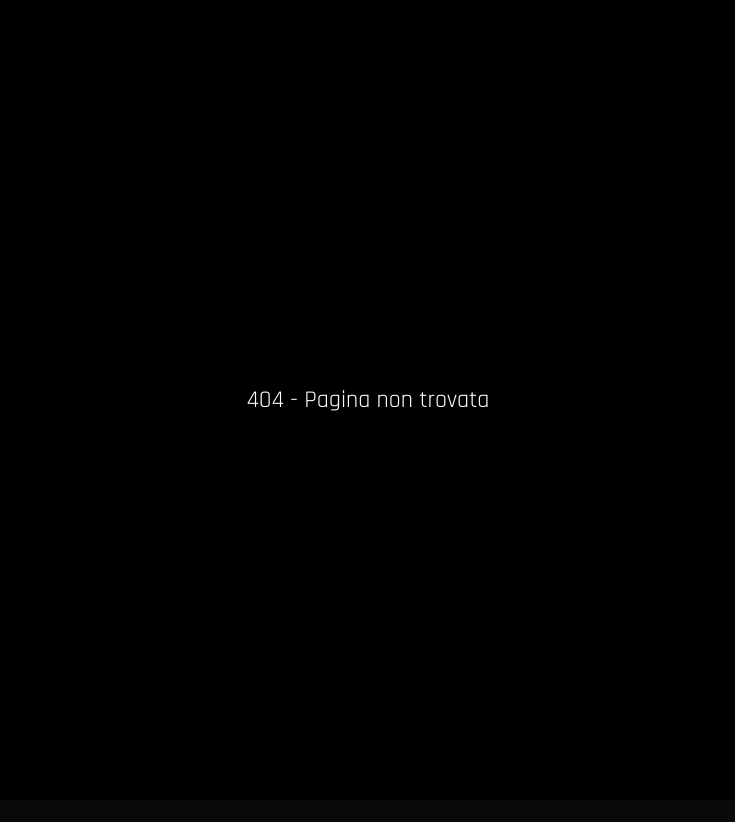
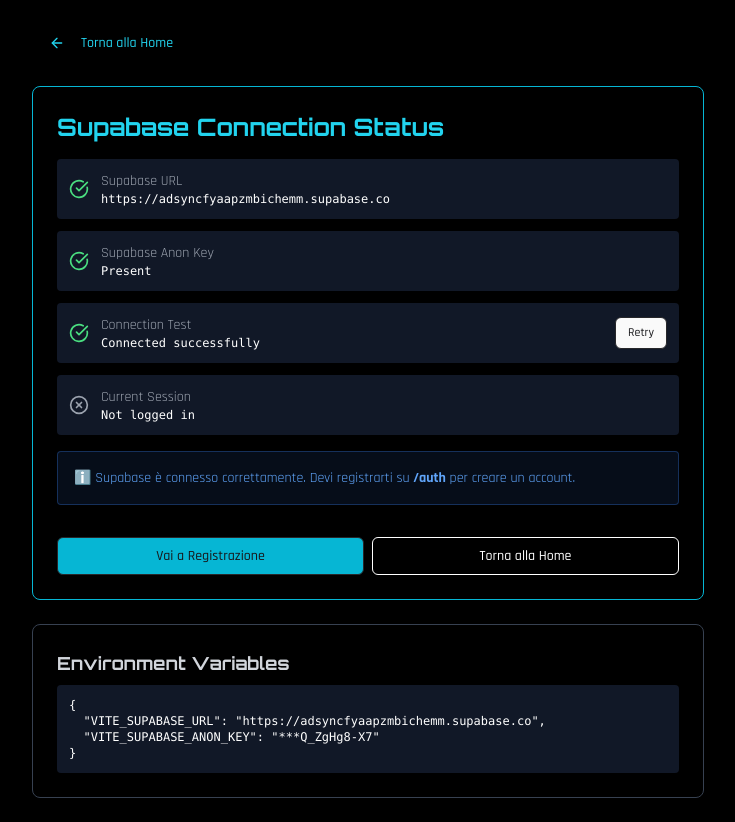
Before and after one commit to LafraFrost/tower-hybrid-game, a React app: page /debug in a window 1280 px wide. Before the commit this address had no page. Shown: the whole page, without its empty margins (272-1007 px from the left). Before the commit the page ends 800 px from the top, so only its background shows below. Built offline with nearby package versions, Linux system fonts and the light colour scheme; the HTML template or start-up script is replaced by a standard one.

Commit message:
Add Supabase debug tools and improve login error messages

```diff
--- a/src/App.tsx
+++ b/src/App.tsx
@@ -8,6 +8,7 @@ import { Toaster } from "./components/ui/toaster";
 import Landing from "./pages/Landing";
 import AuthPage from "./pages/AuthPageSupabase";
 import AdminPanel from "./pages/AdminPanel";
+import SupabaseDebug from "./pages/SupabaseDebug";
 import HeroSelection from "./pages/HeroSelection";
 import MainMenu from "./pages/MainMenu";
 import ModeMenu from "./pages/ModeMenu";
@@ -25,6 +26,7 @@ export default function App() {
           <Route path="/" component={Landing} />
           <Route path="/auth" component={AuthPage} />
           <Route path="/admin" component={AdminPanel} />
+          <Route path="/debug" component={SupabaseDebug} />
           <Route path="/hero-selection" component={HeroSelection} />
           <Route path="/main-menu" component={MainMenu} />
 
--- a/src/pages/AuthPageSupabase.tsx
+++ b/src/pages/AuthPageSupabase.tsx
@@ -80,22 +80,28 @@ export default function AuthPage() {
   const handleLogin = async () => {
     setIsLoading(true);
     try {
+      console.log("Attempting login with:", formData.email);
       const { data, error } = await supabase.auth.signInWithPassword({
         email: formData.email,
         password: formData.password,
       });
 
-      if (error) throw error;
+      if (error) {
+        console.error("Supabase login error:", error);
+        throw error;
+      }
 
+      console.log("Login successful:", data);
       toast({
         title: "Accesso effettuato",
         description: `Benvenuto, ${formData.email}!`
       });
       setShowPermissions(true);
     } catch (error: any) {
+      console.error("Login failed:", error);
       toast({
-        title: "Errore",
-        description: error.message || "Credenziali non valide",
+        title: "Errore di login",
+        description: error.message || "Credenziali non valide. Assicurati di aver creato un account prima.",
         variant: "destructive"
       });
     } finally {
@@ -123,6 +129,7 @@ export default function AuthPage() {
 
     setIsLoading(true);
     try {
+      console.log("Attempting registration with:", formData.email);
       const { data, error } = await supabase.auth.signUp({
         email: formData.email,
         password: formData.password,
@@ -134,16 +141,21 @@ export default function AuthPage() {
         }
       });
 
-      if (error) throw error;
+      if (error) {
+        console.error("Supabase registration error:", error);
+        throw error;
+      }
 
+      console.log("Registration successful:", data);
       toast({
         title: "Registrazione completata",
         description: `Benvenuto in Tower Hybrid, ${formData.firstName || formData.email}!`
       });
       setShowPermissions(true);
     } catch (error: any) {
+      console.error("Registration failed:", error);
       toast({
-        title: "Errore",
+        title: "Errore di registrazione",
         description: error.message || "Errore durante la registrazione",
         variant: "destructive"
       });
@@ -289,6 +301,12 @@ export default function AuthPage() {
           </p>
         </div>
 
+        {mode === "login" && (
+          <div className="p-3 rounded border border-yellow-500/30 bg-yellow-500/10 text-yellow-400 text-sm text-center">
+            ⚠️ Prima accesso? Usa <strong>"Registrati"</strong> per creare un account
+          </div>
+        )}
+
         <div className="flex gap-2 p-1 bg-gray-900/50 rounded border border-gray-800">
           <button
             onClick={() => { setMode("login"); setFormData({ email: "", password: "", confirmPassword: "", firstName: "", lastName: "" }); }}
--- /dev/null
+++ b/src/pages/SupabaseDebug.tsx
@@ -0,0 +1,180 @@
+import { useState, useEffect } from "react";
+import { supabase } from "@/lib/supabaseClient";
+import { Button } from "@/components/ui/button";
+import { useLocation } from "wouter";
+import { ArrowLeft, CheckCircle, XCircle } from "lucide-react";
+
+export default function SupabaseDebug() {
+  const [, setLocation] = useLocation();
+  const [status, setStatus] = useState<{
+    supabaseUrl: string;
+    supabaseKeyPresent: boolean;
+    connectionTest: "pending" | "success" | "error";
+    errorMessage?: string;
+    session: any;
+  }>({
+    supabaseUrl: import.meta.env.VITE_SUPABASE_URL || "NOT SET",
+    supabaseKeyPresent: !!(import.meta.env.VITE_SUPABASE_ANON_KEY),
+    connectionTest: "pending",
+    session: null,
+  });
+
+  useEffect(() => {
+    testConnection();
+  }, []);
+
+  const testConnection = async () => {
+    try {
+      const { data, error } = await supabase.auth.getSession();
+
+      if (error) {
+        setStatus(prev => ({
+          ...prev,
+          connectionTest: "error",
+          errorMessage: error.message,
+          session: null,
+        }));
+      } else {
+        setStatus(prev => ({
+          ...prev,
+          connectionTest: "success",
+          session: data.session,
+        }));
+      }
+    } catch (error: any) {
+      setStatus(prev => ({
+        ...prev,
+        connectionTest: "error",
+        errorMessage: error.message || "Connection failed",
+      }));
+    }
+  };
+
+  return (
+    <div className="min-h-screen bg-black text-white p-6">
+      <div className="max-w-2xl mx-auto space-y-6">
+        <Button
+          variant="ghost"
+          onClick={() => setLocation("/")}
+          className="text-cyan-400"
+        >
+          <ArrowLeft className="w-4 h-4 mr-2" />
+          Torna alla Home
+        </Button>
+
+        <div className="border border-cyan-500 rounded-lg p-6 space-y-4">
+          <h1 className="text-2xl font-bold text-cyan-400">Supabase Connection Status</h1>
+
+          <div className="space-y-3">
+            <div className="flex items-center gap-3 p-3 bg-gray-900 rounded">
+              {status.supabaseUrl !== "NOT SET" ? (
+                <CheckCircle className="w-5 h-5 text-green-400" />
+              ) : (
+                <XCircle className="w-5 h-5 text-red-400" />
+              )}
+              <div>
+                <p className="text-sm text-gray-400">Supabase URL</p>
+                <p className="font-mono text-xs">{status.supabaseUrl}</p>
+              </div>
+            </div>
+
+            <div className="flex items-center gap-3 p-3 bg-gray-900 rounded">
+              {status.supabaseKeyPresent ? (
+                <CheckCircle className="w-5 h-5 text-green-400" />
+              ) : (
+                <XCircle className="w-5 h-5 text-red-400" />
+              )}
+              <div>
+                <p className="text-sm text-gray-400">Supabase Anon Key</p>
+                <p className="font-mono text-xs">
+                  {status.supabaseKeyPresent ? "Present" : "NOT SET"}
+                </p>
+              </div>
+            </div>
+
+            <div className="flex items-center gap-3 p-3 bg-gray-900 rounded">
+              {status.connectionTest === "success" ? (
+                <CheckCircle className="w-5 h-5 text-green-400" />
+              ) : status.connectionTest === "error" ? (
+                <XCircle className="w-5 h-5 text-red-400" />
+              ) : (
+                <div className="w-5 h-5 animate-pulse bg-yellow-400 rounded-full" />
+              )}
+              <div className="flex-1">
+                <p className="text-sm text-gray-400">Connection Test</p>
+                <p className="font-mono text-xs">
+                  {status.connectionTest === "success"
+                    ? "Connected successfully"
+                    : status.connectionTest === "error"
+                    ? `Error: ${status.errorMessage}`
+                    : "Testing..."}
+                </p>
+              </div>
+              <Button size="sm" onClick={testConnection}>
+                Retry
+              </Button>
+            </div>
+
+            <div className="flex items-center gap-3 p-3 bg-gray-900 rounded">
+              {status.session ? (
+                <CheckCircle className="w-5 h-5 text-green-400" />
+              ) : (
+                <XCircle className="w-5 h-5 text-gray-400" />
+              )}
+              <div>
+                <p className="text-sm text-gray-400">Current Session</p>
+                <p className="font-mono text-xs">
+                  {status.session ? `Logged in as ${status.session.user.email}` : "Not logged in"}
+                </p>
+              </div>
+            </div>
+          </div>
+
+          {status.connectionTest === "success" && !status.session && (
+            <div className="mt-4 p-4 bg-blue-500/10 border border-blue-500/30 rounded text-blue-400 text-sm">
+              ℹ️ Supabase è connesso correttamente. Devi registrarti su <strong>/auth</strong> per creare un account.
+            </div>
+          )}
+
+          {status.connectionTest === "error" && (
+            <div className="mt-4 p-4 bg-red-500/10 border border-red-500/30 rounded text-red-400 text-sm">
+              ❌ Errore di connessione. Verifica le variabili d'ambiente VITE_SUPABASE_URL e VITE_SUPABASE_ANON_KEY
+            </div>
+          )}
+
+          <div className="flex gap-2 pt-4">
+            <Button
+              onClick={() => setLocation("/auth")}
+              className="flex-1 bg-cyan-500 hover:bg-cyan-600"
+            >
+              Vai a Registrazione
+            </Button>
+            <Button
+              onClick={() => setLocation("/")}
+              variant="outline"
+              className="flex-1"
+            >
+              Torna alla Home
+            </Button>
+          </div>
+        </div>
+
+        <div className="border border-gray-700 rounded-lg p-6 space-y-2">
+          <h2 className="text-lg font-semibold text-gray-300">Environment Variables</h2>
+          <pre className="bg-gray-900 p-3 rounded text-xs overflow-x-auto">
+            {JSON.stringify(
+              {
+                VITE_SUPABASE_URL: import.meta.env.VITE_SUPABASE_URL || "NOT SET",
+                VITE_SUPABASE_ANON_KEY: import.meta.env.VITE_SUPABASE_ANON_KEY
+                  ? "***" + import.meta.env.VITE_SUPABASE_ANON_KEY.slice(-10)
+                  : "NOT SET",
+              },
+              null,
+              2
+            )}
+          </pre>
+        </div>
+      </div>
+    </div>
+  );
+}
```
